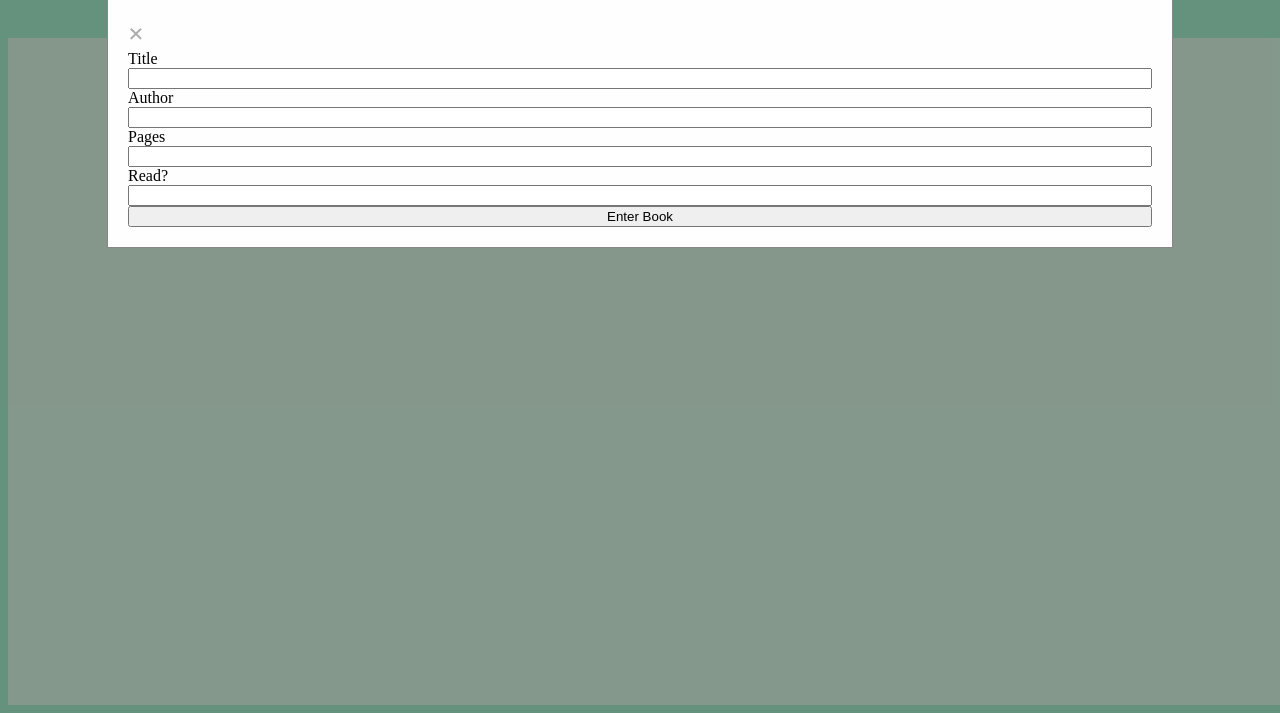
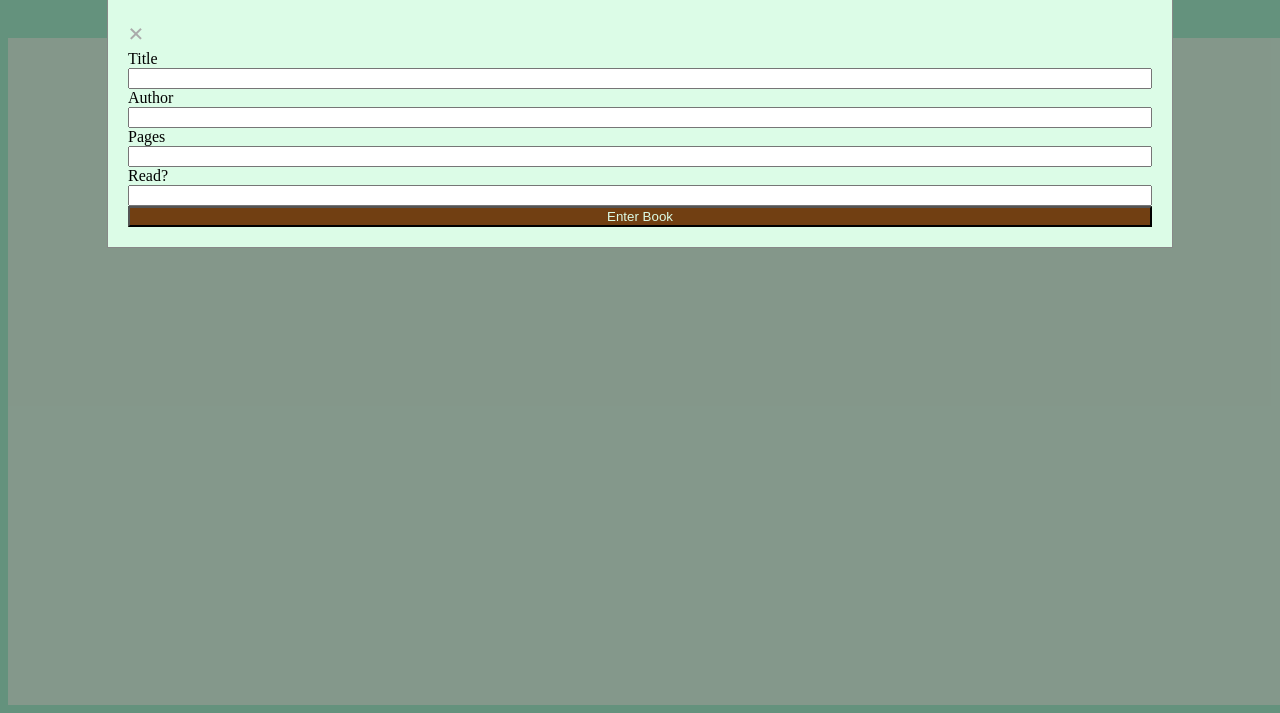
Before and after one commit to Aldo-Portillo-Frontend-Projects/library, a plain HTML site: page index.html in a window 1280 px wide. Both pictures are taken after a click on the button "+ New Book". Shown: the part 103-816 px from the top of the page. Drawn offline with Linux system fonts and the light colour scheme.

Commit message:
Adjust event handers for every button

```diff
--- a/index.html
+++ b/index.html
@@ -47,7 +47,7 @@
                 <input type="number" name="pages-input" id="pages">
                 <label for="read-input">Read?</label>
                 <input type="text" name="read-input" id="read">
-                <button class="submit-modal">Enter Book</button>
+                <button id="submit-modal">Enter Book</button>
             </div>
         </div>
 </body>
--- a/main.js
+++ b/main.js
@@ -1,7 +1,30 @@
-const btn = document.querySelector('#button-newBook');
-const table = document.querySelector('#table')
+const btnNew = document.querySelector('#button-newBook');
+const btnSubmit = document.querySelector('#submit-modal');
+const table = document.querySelector('#table');
 
-btn.addEventListener('click', () => {
+
+const modal = document.getElementById("myModal");
+
+  const span = document.getElementsByClassName("close")[0];
+
+  btnNew.onclick = function() {
+    modal.style.display = "block";
+  }
+
+  span.onclick = function() {
+    modal.style.display = "none";
+  }
+
+  btnSubmit.onclick = function(){
+    modal.style.display = "none"
+  }
+  window.onclick = function(event) {
+    if (event.target == modal) {
+      modal.style.display = "none";
+    }
+  }
+
+btnSubmit.addEventListener('click', () => {
 
     let newTableRow = document.createElement('tr');
     let bookName = document.createElement('td');
@@ -24,21 +47,3 @@ btn.addEventListener('click', () => {
     newTableRow.appendChild(read)
     table.appendChild(newTableRow)
   });
-
-  const modal = document.getElementById("myModal");
-
-  const span = document.getElementsByClassName("close")[0];
-
-  btn.onclick = function() {
-    modal.style.display = "block";
-  }
-
-  span.onclick = function() {
-    modal.style.display = "none";
-  }
-
-  window.onclick = function(event) {
-    if (event.target == modal) {
-      modal.style.display = "none";
-    }
-  }
--- a/style.css
+++ b/style.css
@@ -55,13 +55,18 @@ tr{
 
   /* Modal Content */
   .modal-content {
-    background-color: #fefefe;
+    background-color: var(--lighter-green);
     margin: auto;
     padding: 20px;
     border: 1px solid #888;
     width: 80%;
     display: flex;
     flex-direction: column;
+  }
+
+  .modal-content > button{
+    background-color: var(--light-brown);
+    color: var(--lighter-green);
   }
 
   /* The Close Button */
```
